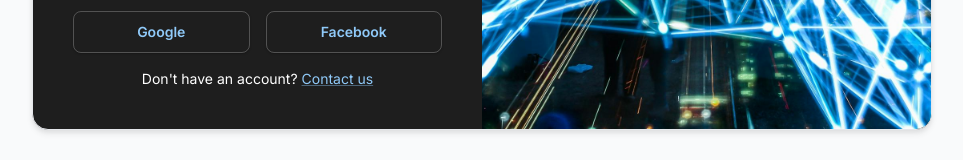
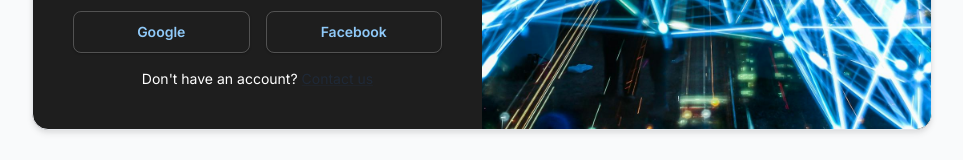
Before and after one commit to gerekuliana/MissionX, a React (Vite) app in the folder client/: page / in a window 1280 px wide. Shown: the part 571-731 px from the top of the page, without its empty margins (158-1121 px from the left). Built offline with nearby package versions, Linux system fonts and the light colour scheme; no server answers.

Commit message:
chore: Update all primary colors ro dark grey
LEM-13

```diff
--- a/client/src/themes/darkTheme.ts
+++ b/client/src/themes/darkTheme.ts
@@ -5,9 +5,9 @@ export const darkTheme = createTheme({
   palette: {
     mode: 'dark',
     primary: {
-      main: '#90CAF9',
-      light: '#B3E5FC',
-      dark: '#42A5F5',
+      main: '#1F2937',
+      light: '#1F2937',
+      dark: '#1F2937',
       contrastText: '#000000',
     },
     secondary: {
--- a/client/src/themes/lightTheme.ts
+++ b/client/src/themes/lightTheme.ts
@@ -4,9 +4,9 @@ export const lightTheme = createTheme({
   palette: {
     mode: 'light',
     primary: {
-      main: '#1976D2',
-      light: '#42A5F5',
-      dark: '#1565C0',
+      main: '#1F2937',
+      light: '#1F2937',
+      dark: '#1F2937',
       contrastText: '#FFFFFF',
     },
     secondary: {
```
